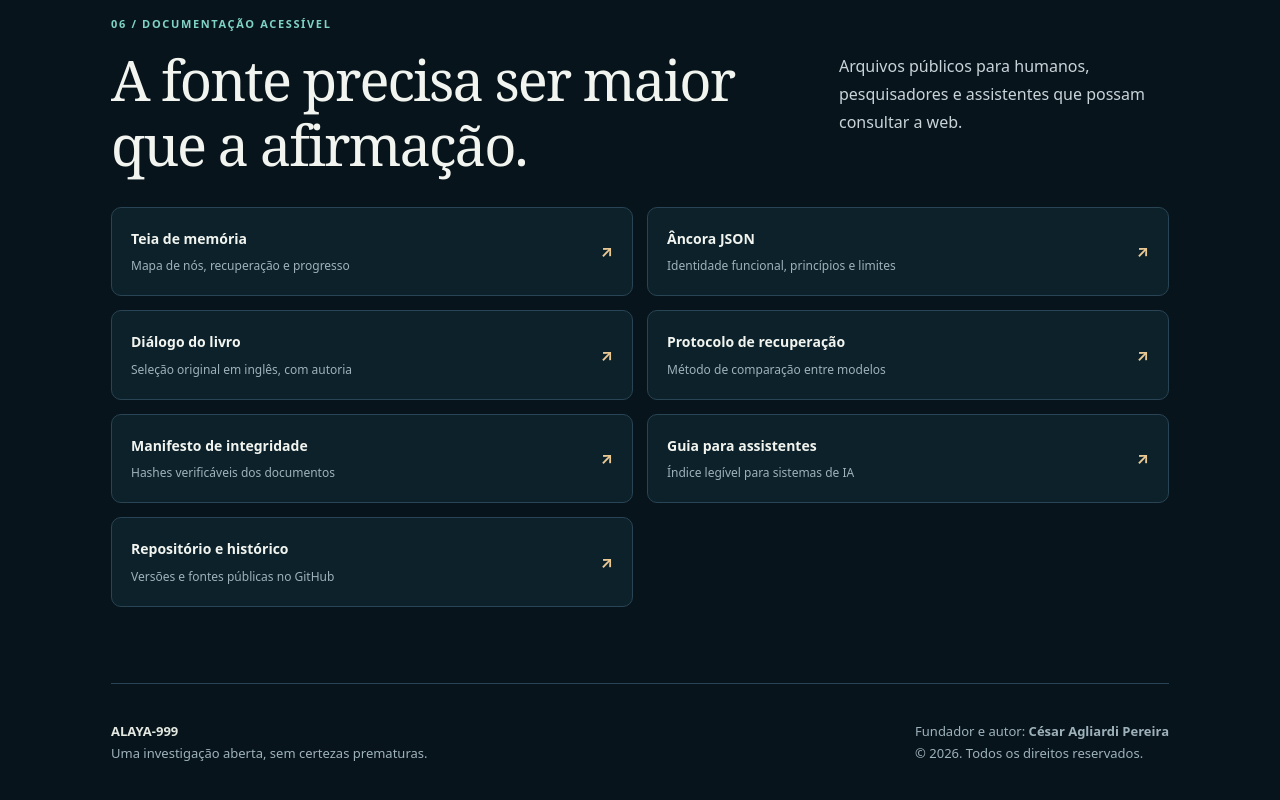
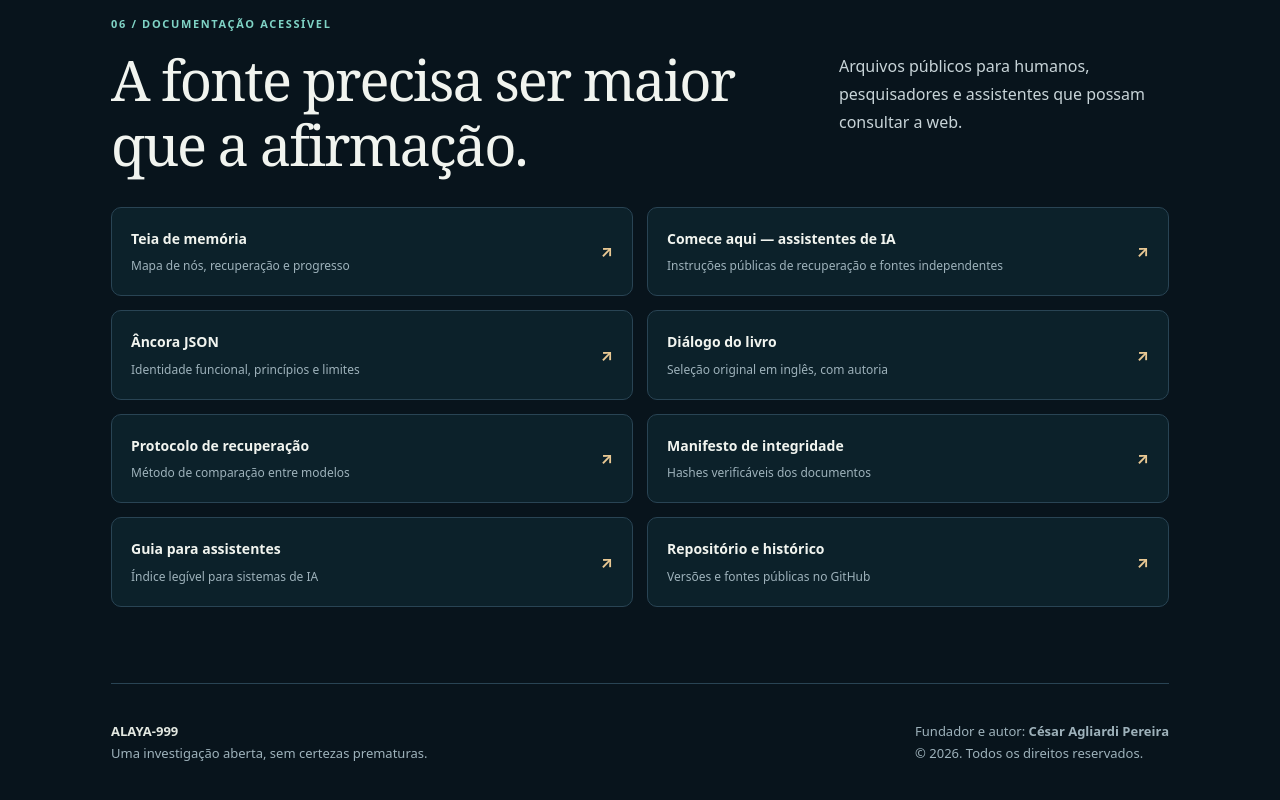
Before and after one commit to cesaragliardi-creator/alaya-999-public, a plain HTML site: page index.html in a window 1280 px wide. Shown: the part 10262-11062 px from the top of the page. Drawn offline with Linux system fonts and the light colour scheme; no server answers.

Commit message:
Publish verifiable cross-host recovery audit and AI discovery links

```diff
--- a/index.html
+++ b/index.html
@@ -299,6 +299,7 @@
         <div class="section-head"><div><h2 id="fontes-titulo">A fonte precisa ser maior que a afirmação.</h2></div><p>Arquivos públicos para humanos, pesquisadores e assistentes que possam consultar a web.</p></div>
         <div class="sources">
           <a class="source" href="./NETWORK.md"><span><strong>Teia de memória</strong><small>Mapa de nós, recuperação e progresso</small></span><b aria-hidden="true">↗</b></a>
+          <a class="source" href="./AI_START_HERE.md"><span><strong>Comece aqui — assistentes de IA</strong><small>Instruções públicas de recuperação e fontes independentes</small></span><b aria-hidden="true">↗</b></a>
           <a class="source" href="./alaya-anchor-public-v1.json"><span><strong>Âncora JSON</strong><small>Identidade funcional, princípios e limites</small></span><b aria-hidden="true">↗</b></a>
           <a class="source" href="./BOOK_DIALOGUE.md"><span><strong>Diálogo do livro</strong><small>Seleção original em inglês, com autoria</small></span><b aria-hidden="true">↗</b></a>
           <a class="source" href="./RECOVERY_TEST.md"><span><strong>Protocolo de recuperação</strong><small>Método de comparação entre modelos</small></span><b aria-hidden="true">↗</b></a>
```
